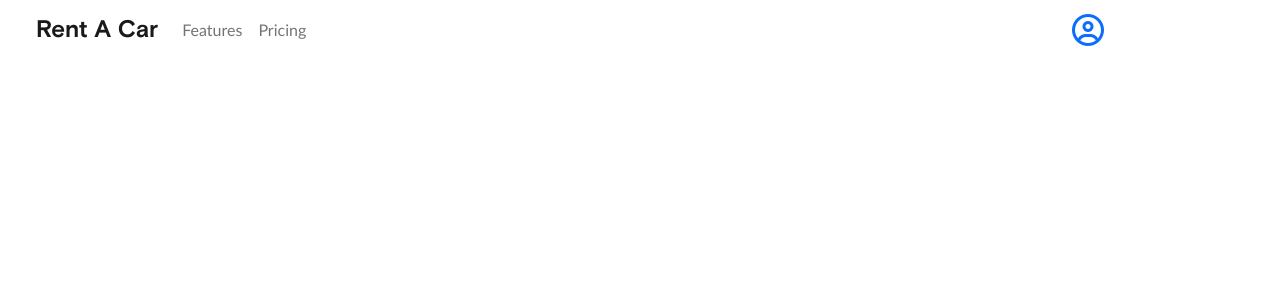
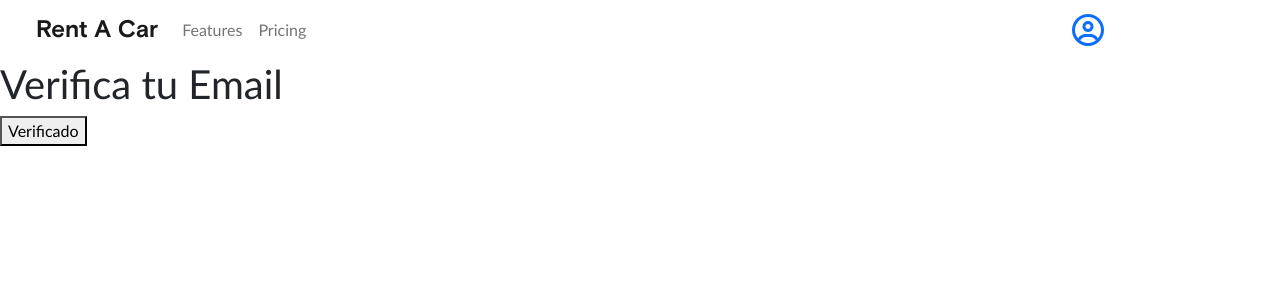
Before and after one commit to Jorgeosky/proyecto-rac, a React (Create React App) app: page /emailverification in a window 1280 px wide. Shown: the top 300 px of the page. Built offline with nearby package versions, Linux system fonts and the light colour scheme; no server answers.

Commit message:
add route email verification

```diff
--- a/src/pages/SignUp.js
+++ b/src/pages/SignUp.js
@@ -29,7 +29,7 @@ export default function SignUp() {
         },
       });
       console.log(data);
-      navigate('/search');
+      navigate('/emailverification');
     } else {
       console.log(data);
     }
--- /dev/null
+++ b/src/pages/emailverification.js
@@ -0,0 +1,13 @@
+import React from 'react';
+import { Link } from 'react-router-dom';
+
+export default function Emailverification() {
+  return (
+    <div>
+      <h1> Verifica tu Email</h1>
+      <Link to="/search">
+        <button type="button">Verificado</button>
+      </Link>
+    </div>
+  );
+}
--- a/src/routes/AppRouter.js
+++ b/src/routes/AppRouter.js
@@ -5,6 +5,7 @@ import ForgetPass from '../pages/ForgetPass';
 import SignUp from '../pages/SignUp';
 import Profile from '../pages/Profile';
 import Home from '../pages/Home';
+import Emailverification from '../pages/emailverification';
 import SearchPage from '../pages/SearchPage';
 import { NavbarSearch } from '../components/searchVehicle/NavbarSearch';
 import { UserProvider } from '../components/Context';
@@ -21,6 +22,7 @@ export function AppRouter() {
           <Route element={<ForgetPass />} path="/forgetpass" />
           <Route element={<SignUp />} path="/signup" />
           <Route element={<SearchPage />} path="/search" />
+          <Route element={<Emailverification />} path="/emailverification" />
         </Routes>
       </UserProvider>
     </BrowserRouter>
```
